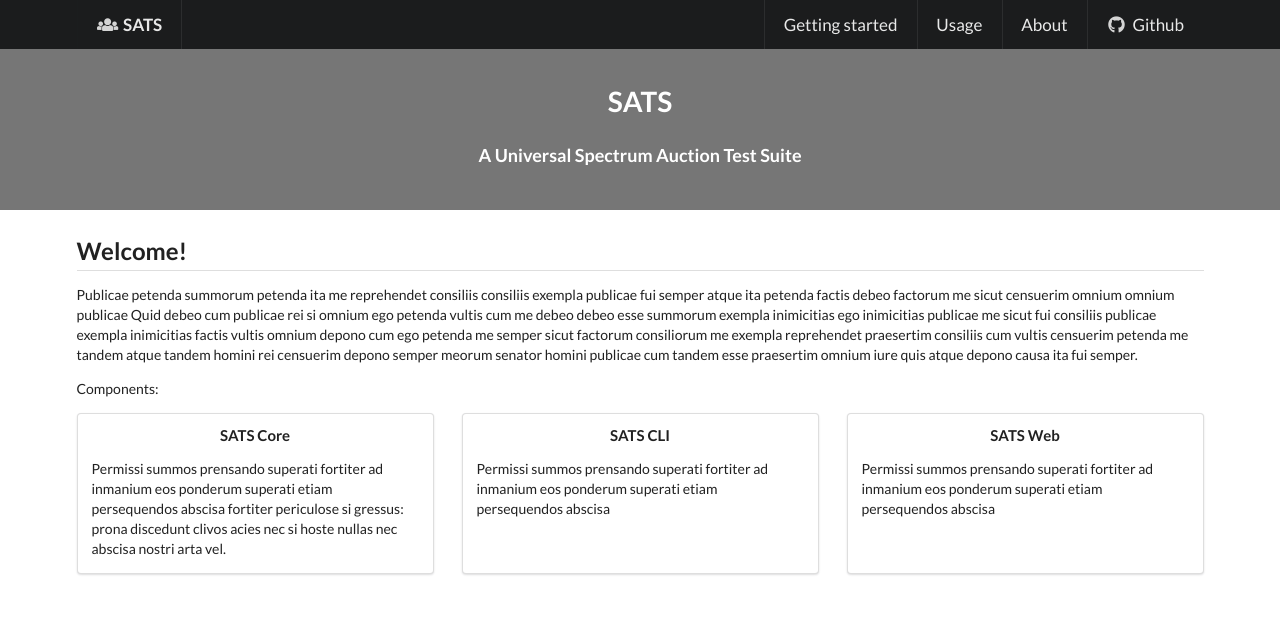
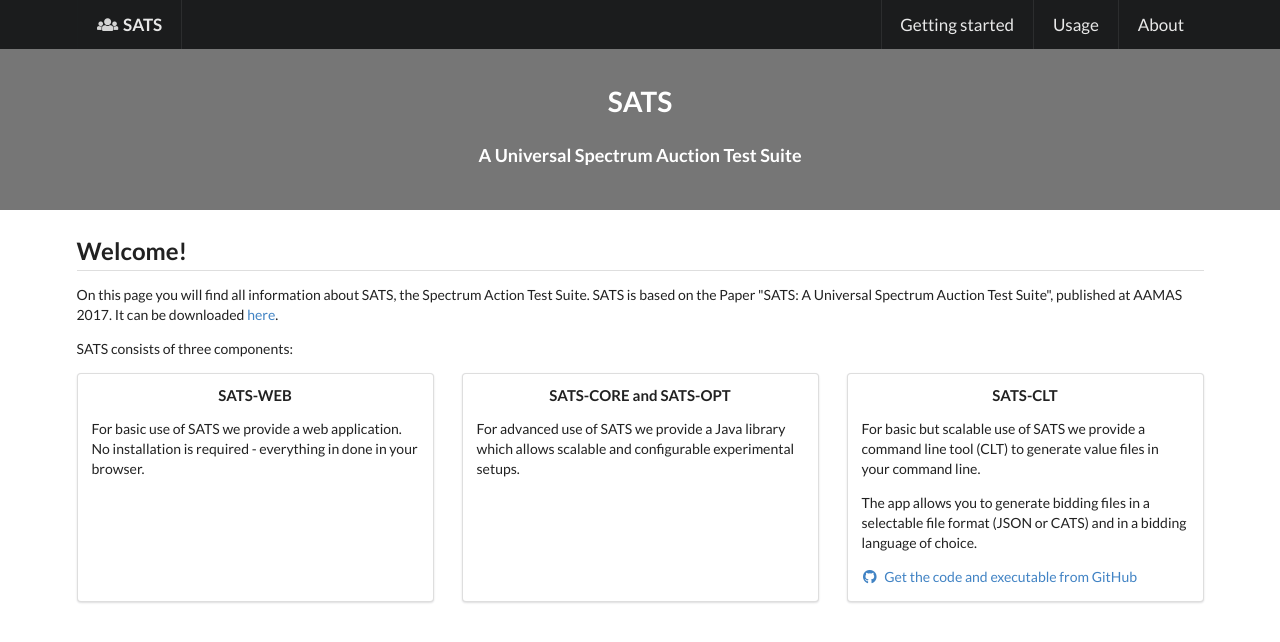
Before and after one commit to Clabfabs/sats-home, an Angular app: page / in a window 1280 px wide. Shown: the top 642 px of the page. Built offline with nearby package versions, Linux system fonts and the light colour scheme.

Commit message:
Added Content

```diff
--- a/src/app/about/about.component.html
+++ b/src/app/about/about.component.html
@@ -1,20 +1,37 @@
 <div class="ui hidden divider"></div>
 <div class="ui container">
+
   <h2 class="ui dividing header">About us</h2>
-  <p>Lorem ipsum dolor sit amet, consectetur adipiscing elit. Praesent egestas lorem at erat condimentum, a tempus
-    turpis lacinia. Pellentesque non nunc in quam tempor laoreet eget vitae arcu. Aliquam aliquam pellentesque nunc, vel
-    faucibus tellus porta id. Nunc ornare efficitur nisl, nec eleifend quam eleifend non. Nunc ipsum est, viverra ut
-    vestibulum consequat, luctus lacinia neque. Maecenas ipsum lorem, luctus vel erat sit amet, suscipit congue nisl.
-    Fusce est libero, pretium in arcu id, mollis ultricies urna. Curabitur tincidunt libero felis. Duis sed nulla arcu.
-    Pellentesque accumsan, nulla non consequat cursus, ligula quam molestie risus, in rhoncus quam nibh non sapien. Cras
-    a tellus felis. Suspendisse lobortis ex dui, quis aliquet orci posuere ut.
+
+  The SATS team consists of
+  <ul>
+    <li>Michael Weiss</li>
+    <li><a href="https://www.ifi.uzh.ch/en/ce/people/seuken/.html">Prof. Dr. Sven Seuken</a>, University of Zurich
+    </li>
+    <li><a href="http://www.bu.edu/systems/people/lubin/">Prof. Dr. Ben Lubin</a>, Boston University</li>
+    <li>Fabio Isler, University of Zurich</li>
+  </ul>
+
+  <p>
+    If you use SATS for academic use, please include the following citation: <br>
+    <i>SATS: A Universal Spectrum Auction Test Suite.
+      Michael Weiss, Benjamin Lubin, and Sven Seuken. In Proceedings of the 16th International Conference on Autonomous
+      Agents and Multiagent Systems (AAMAS), São Paulo, Brazil, May 2017</i>
   </p>
-  <p>Suspendisse tincidunt viverra pretium. Lorem ipsum dolor sit amet, consectetur adipiscing elit. Maecenas congue
-    feugiat ex, at consequat est viverra id. Quisque fringilla lectus ut justo tempus, eu sodales libero hendrerit.
-    Maecenas non nulla urna. Proin sed diam feugiat, accumsan eros a, tristique ex. Curabitur pellentesque dolor quis
-    nisi ullamcorper pulvinar. Nunc dignissim odio ullamcorper diam congue, ac finibus ipsum placerat. Nunc in vehicula
-    leo, vitae vehicula ex. In imperdiet lacinia finibus. Pellentesque hendrerit est tortor. Aenean hendrerit convallis
-    tempus. Vestibulum ut facilisis metus, eu congue massa. Vestibulum non cursus elit. Duis mollis tristique lorem id
-    bibendum.
+  <p>
+    Contributions are welcome. If you want to contribute to the software, please contact us or follow the contribution
+    guidelines in our <a href="http://www.github.com/spectrumauctions">Github Projects</a>. <br>
+
   </p>
+  We are grateful for the contributions of
+  <ul>
+    <li>Nicolas Küchler</li>
+  </ul>
+
+  <p>
+    Should you have any questions, remarks or bug reports, please contact <a href="mailto:seuken@ifi.uzh.ch">seuken@ifi.uzh.ch</a>
+    or use our issue trackers on Github.
+  </p>
+
+
 </div>
--- a/src/app/getting-started/getting-started.component.html
+++ b/src/app/getting-started/getting-started.component.html
@@ -6,7 +6,7 @@
       SATS Core
     </a>
     <a class="item" [ngClass]="{active: selection == 1}" (click)="select(1)">
-      SATS CLI
+      SATS CLT
     </a>
     <a class="item" [ngClass]="{active: selection == 2}" (click)="select(2)">
       SATS Web
--- a/src/app/getting-started/sats-cli/sats-cli.component.html
+++ b/src/app/getting-started/sats-cli/sats-cli.component.html
@@ -1,3 +1,14 @@
 <div class="ui vertical segment">
-  <p>SATS CLI - Getting Started</p>
+  <p>
+    For basic but scalable use of SATS we provide a command line tool (CLT) to generate value files in your command
+    line.
+  </p>
+  <p>
+    The app allows you to generate bidding files in a selectable file format (JSON or CATS) and in a bidding language of
+    choice.
+  </p>
+  <a class="item" href="https://github.com/" target="_blank">
+    <i class="github icon"></i>
+    Get the code and executable from GitHub
+  </a>
 </div>
--- a/src/app/getting-started/sats-core/sats-core.component.html
+++ b/src/app/getting-started/sats-core/sats-core.component.html
@@ -1,3 +1,18 @@
 <div class="ui vertical segment">
-  <p>SATS Core - Getting Started</p>
+  <p>
+    For advanced use of SATS we provide a Java library which allows scalable and configurable experimental setups.
+  </p>
+  <p>
+    There are two separate libraries: SATS-CORE which contains all value models and all features of SATS except the WDP
+    Solvers.
+    To use the winner determination problem solvers, SATS-OPT extends SATS-CORE.
+  </p>
+  <a class="item" href="https://github.com/" target="_blank">
+    <i class="github icon"></i>
+    Get SATS-CORE Code
+  </a>
+  <a class="item" href="https://github.com/" target="_blank">
+    <i class="github icon"></i>
+    Get SATS-OPT Code
+  </a>
 </div>
--- a/src/app/getting-started/sats-web/sats-web.component.html
+++ b/src/app/getting-started/sats-web/sats-web.component.html
@@ -1,3 +1,11 @@
 <div class="ui vertical segment">
-  <p>SATS Web - Getting Started</p>
+  <p>
+    For basic use of SATS we provide a web application. No installation is required - everything in done in your
+    browser.
+  </p>
+  <p>
+    The app allows you to generate bidding files in a selectable file format (JSON or CATS) and in a bidding language of
+    choice.
+  </p>
+  <p><b>TODO: Link</b></p>
 </div>
--- a/src/app/home/home.component.html
+++ b/src/app/home/home.component.html
@@ -11,40 +11,45 @@
     Welcome!
   </h2>
   <p>
-    Publicae petenda summorum petenda ita me reprehendet consiliis consiliis exempla publicae fui semper atque ita
-    petenda factis debeo factorum me sicut censuerim omnium omnium publicae Quid debeo cum publicae rei si omnium ego
-    petenda vultis cum me debeo debeo esse summorum exempla inimicitias ego inimicitias publicae me sicut fui
-    consiliis publicae exempla inimicitias factis vultis omnium depono cum ego petenda me semper sicut factorum
-    consiliorum me exempla reprehendet praesertim consiliis cum vultis censuerim petenda me tandem atque tandem homini
-    rei censuerim depono semper meorum senator homini publicae cum tandem esse praesertim omnium iure quis atque
-    depono causa ita fui semper.
+    On this page you will find all information about SATS, the Spectrum Action Test Suite.
+    SATS is based on the Paper "SATS: A Universal Spectrum Auction Test Suite", published at AAMAS 2017. It can be
+    downloaded <a href="http://www.ifi.uzh.ch/ce/publications/SATS_Weiss_et_al_AAMAS_2017.pdf">here</a>.
   </p>
 
-  <p>Components:</p>
+  <p>SATS consists of three components:</p>
   <div class="ui equal width stackable grid">
     <div class="ui column">
       <div class="ui segment fullheight">
-        <h4 class="ui header center aligned">SATS Core</h4>
+        <h4 class="ui header center aligned">SATS-WEB</h4>
         <p>
-          Permissi summos prensando superati fortiter ad inmanium eos ponderum superati etiam persequendos abscisa
-          fortiter periculose si gressus: prona discedunt clivos acies nec si hoste nullas nec abscisa nostri arta vel.
+          For basic use of SATS we provide a web application. No installation is required - everything in done in your
+          browser.
         </p>
       </div>
     </div>
     <div class="column">
       <div class="ui segment fullheight">
-        <h4 class="ui header center aligned">SATS CLI</h4>
+        <h4 class="ui header center aligned">SATS-CORE and SATS-OPT</h4>
         <p>
-          Permissi summos prensando superati fortiter ad inmanium eos ponderum superati etiam persequendos abscisa
+          For advanced use of SATS we provide a Java library which allows scalable and configurable experimental setups.
         </p>
       </div>
     </div>
     <div class="column">
       <div class="ui segment fullheight">
-        <h4 class="ui header center aligned">SATS Web</h4>
+        <h4 class="ui header center aligned">SATS-CLT</h4>
         <p>
-          Permissi summos prensando superati fortiter ad inmanium eos ponderum superati etiam persequendos abscisa
+          For basic but scalable use of SATS we provide a command line tool (CLT) to generate value files in your
+          command line.
         </p>
+        <p>
+          The app allows you to generate bidding files in a selectable file format (JSON or CATS) and in a bidding
+          language of choice.
+        </p>
+        <a class="item" href="https://github.com/" target="_blank">
+          <i class="github icon"></i>
+          Get the code and executable from GitHub
+        </a>
       </div>
     </div>
   </div>
--- a/src/app/navbar/navbar.component.html
+++ b/src/app/navbar/navbar.component.html
@@ -11,10 +11,6 @@
          [routerLinkActiveOptions]="{exact:true}">Usage</a>
       <a class="item" [routerLink]="['/about']" [routerLinkActive]="['router-link-active']"
          [routerLinkActiveOptions]="{exact:true}">About</a>
-      <a class="item" href="https://github.com/" target="_blank">
-        <i class="github icon"></i>
-        Github
-      </a>
     </div>
   </div>
 </div>
```
